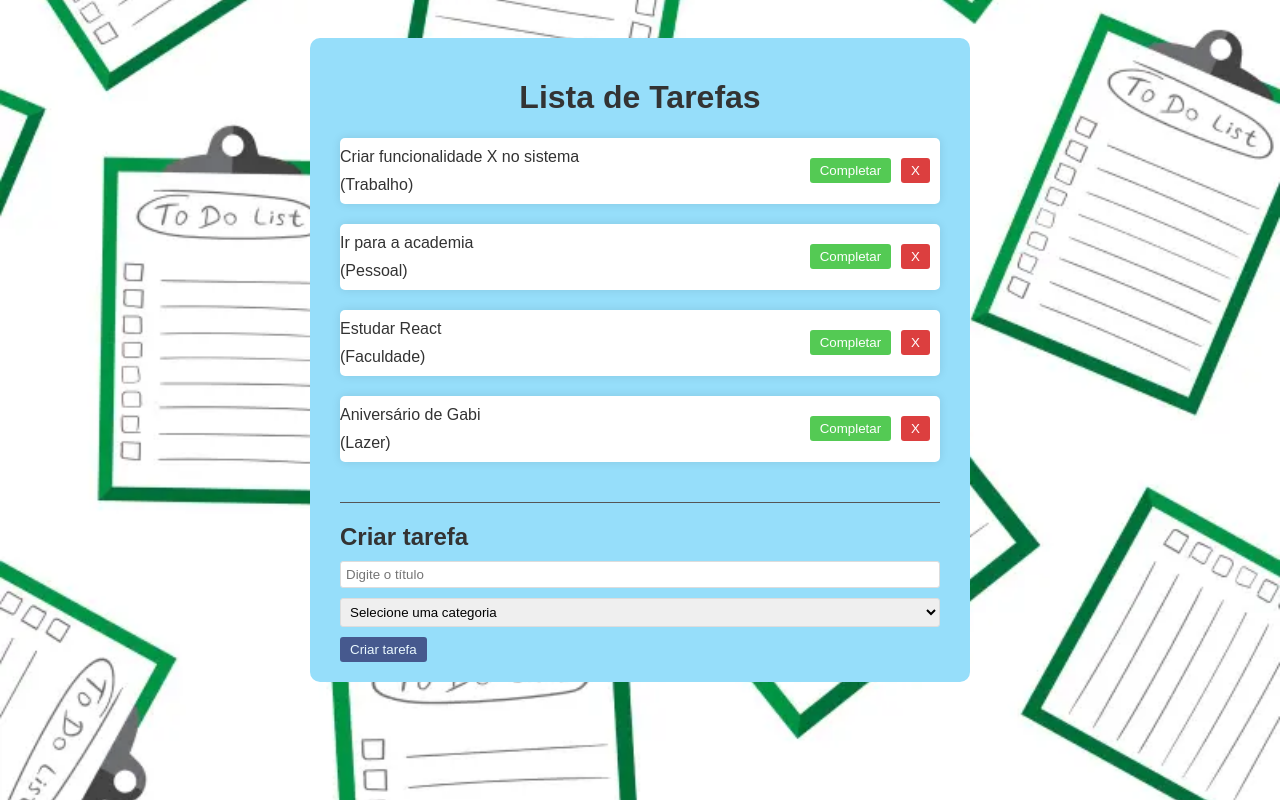
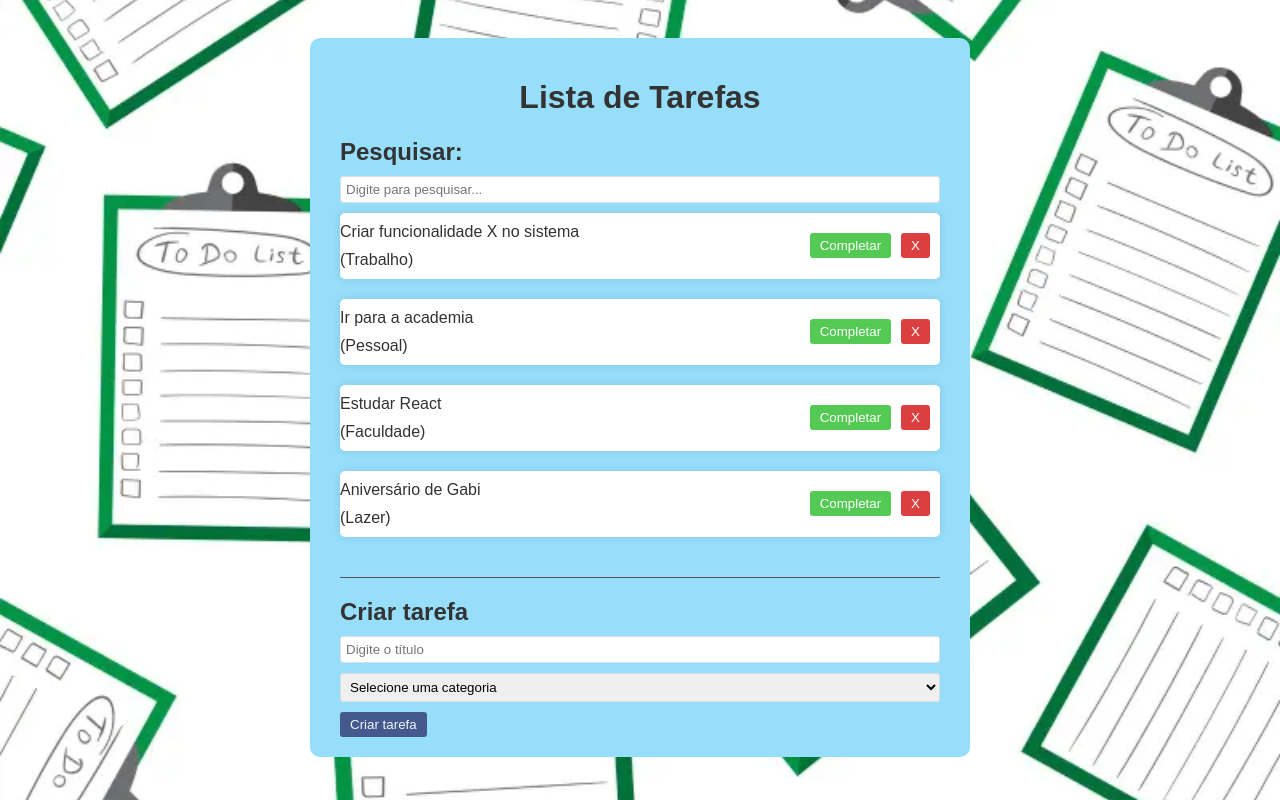
Before and after one commit to AyresBarbara/ToDoList, a React (Vite) app: page / in a window 1280 px wide. Shown: the top 800 px of the page. Built offline with nearby package versions, Linux system fonts and the light colour scheme.

Commit message:
criando função de buscar em tempo real no meu component

```diff
--- a/src/App.jsx
+++ b/src/App.jsx
@@ -1,6 +1,7 @@
 import { useState } from 'react'
 import './App.css'
 
+import Search from './components/Search';
 import Todo from './components/Todo'
 import TodoForm from './components/TodoForm';
 
@@ -32,6 +33,8 @@
   },
 ]);
 
+const [search, setSearch] = useState("")
+
 const addTodo = (text, category) => {
 
   const newTodos = [...todos,{
@@ -61,9 +64,17 @@
   return( <div className='app'>
   <h1>Lista de Tarefas</h1>
 
+  <Search search={search} setSearch={setSearch}/>
+
   <div className='todo-list'>
-    {todos.map((todo) => ( //listar meus objetos
-     <Todo key= {todo.id} todo ={todo} removeTodo={removeTodo} completeTodo={completeTodo}/> //Injetado do Todo.jsx
+    {todos
+    .filter((todo) => todo.text.toLowerCase().includes(search.toLowerCase()) //Busca em tempo real no meu componente
+    )
+    .map((todo) => ( //listar meus objetos
+     <Todo key= {todo.id}
+     todo ={todo}
+     removeTodo={removeTodo}
+     completeTodo={completeTodo}/> //Injetado do Todo.jsx
     ))}
   </div>
     <TodoForm addTodo={addTodo}/>
--- /dev/null
+++ b/src/components/Search.jsx
@@ -0,0 +1,14 @@
+import React from 'react'
+
+const Search = ({search, setSearch}) => {
+  return (
+    <div className='search'>
+      <h2>Pesquisar:</h2>
+      <input type="text" value={search}
+      onChange={(e) => setSearch(e.target.value)}
+      placeholder='Digite para pesquisar...'/>
+    </div>
+  )
+}
+
+export default Search
```
